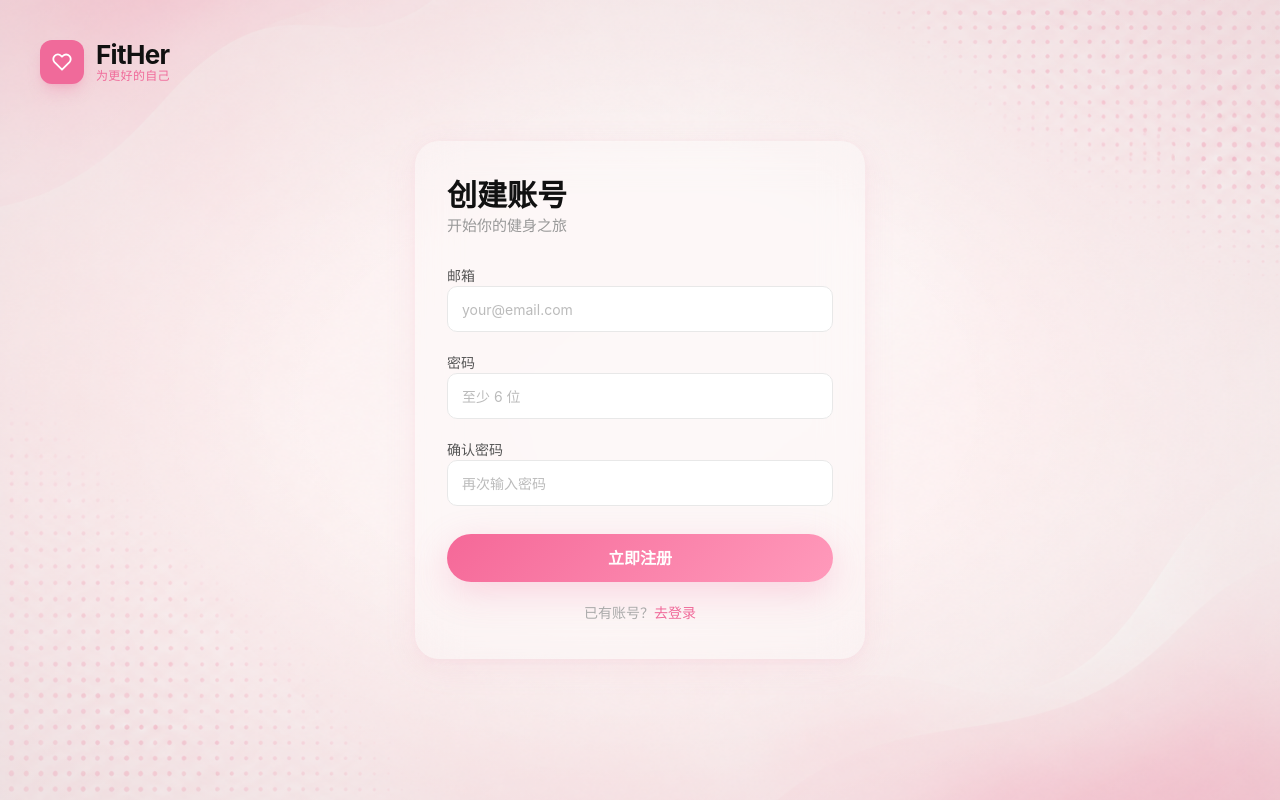
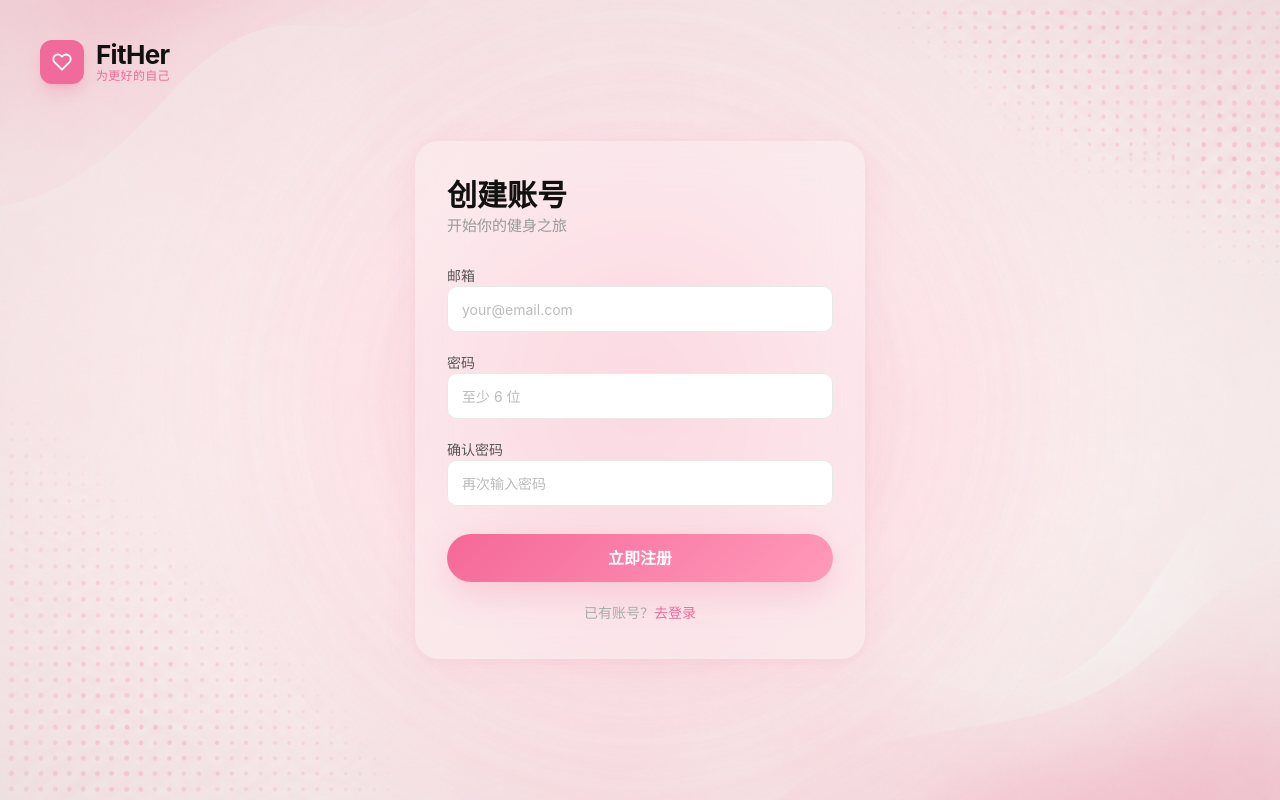
Before and after one commit to sina730/fither, a React (Vite) app: page /#/register in a window 1280 px wide. Built offline with nearby package versions, Linux system fonts and the light colour scheme.

Commit message:
登录/注册页背景增加柔粉光圈呼吸动画，统一Logo样式

```diff
--- a/src/pages/Login.jsx
+++ b/src/pages/Login.jsx
@@ -25,6 +25,43 @@ export default function Login() {
       className="min-h-screen flex items-center justify-center relative overflow-hidden px-4"
       style={{ backgroundImage: 'url(./其他页面底图.png)', backgroundSize: 'cover', backgroundPosition: 'center' }}
     >
+      {/* ====== 柔粉泡泡装饰 ====== */}
+      <style>{`
+        @keyframes floatBubble1 {
+          0%, 100% { transform: scale(0.85); opacity: 0.5; }
+          50% { transform: scale(1.15); opacity: 0.8; }
+        }
+        @keyframes floatBubble2 {
+          0%, 100% { transform: scale(0.82); opacity: 0.4; }
+          50% { transform: scale(1.18); opacity: 0.7; }
+        }
+      `}</style>
+      {/* 中心大泡泡 */}
+      <div
+        className="absolute rounded-full pointer-events-none z-[1]"
+        style={{
+          top: '50%', left: '50%',
+          marginTop: '-550px', marginLeft: '-550px',
+          width: '1100px', height: '1100px',
+          background: 'radial-gradient(circle, rgba(245, 105, 140, 0.35) 0%, rgba(245, 105, 140, 0.12) 40%, transparent 65%)',
+          filter: 'blur(40px)',
+          animation: 'floatBubble1 7s ease-in-out infinite',
+        }}
+      />
+      {/* 中心小泡泡 */}
+      <div
+        className="absolute rounded-full pointer-events-none z-[1]"
+        style={{
+          top: '50%', left: '50%',
+          marginTop: '-400px', marginLeft: '-400px',
+          width: '800px', height: '800px',
+          background: 'radial-gradient(circle, rgba(255, 141, 181, 0.3) 0%, rgba(255, 141, 181, 0.1) 40%, transparent 65%)',
+          filter: 'blur(35px)',
+          animation: 'floatBubble2 8s ease-in-out infinite',
+          animationDelay: '3s',
+        }}
+      />
+
       {/* 径向渐变遮罩：中心亮、边缘暗 */}
       <div className="absolute inset-0 pointer-events-none z-0"
         style={{
--- a/src/pages/Register.jsx
+++ b/src/pages/Register.jsx
@@ -51,6 +51,43 @@ export default function Register() {
       className="min-h-screen flex items-center justify-center relative overflow-hidden px-4"
       style={{ backgroundImage: 'url(./其他页面底图.png)', backgroundSize: 'cover', backgroundPosition: 'center' }}
     >
+      {/* ====== 柔粉泡泡装饰 ====== */}
+      <style>{`
+        @keyframes floatBubble1 {
+          0%, 100% { transform: scale(0.85); opacity: 0.5; }
+          50% { transform: scale(1.15); opacity: 0.8; }
+        }
+        @keyframes floatBubble2 {
+          0%, 100% { transform: scale(0.82); opacity: 0.4; }
+          50% { transform: scale(1.18); opacity: 0.7; }
+        }
+      `}</style>
+      {/* 中心大泡泡 */}
+      <div
+        className="absolute rounded-full pointer-events-none z-[1]"
+        style={{
+          top: '50%', left: '50%',
+          marginTop: '-550px', marginLeft: '-550px',
+          width: '1100px', height: '1100px',
+          background: 'radial-gradient(circle, rgba(245, 105, 140, 0.35) 0%, rgba(245, 105, 140, 0.12) 40%, transparent 65%)',
+          filter: 'blur(40px)',
+          animation: 'floatBubble1 7s ease-in-out infinite',
+        }}
+      />
+      {/* 中心小泡泡 */}
+      <div
+        className="absolute rounded-full pointer-events-none z-[1]"
+        style={{
+          top: '50%', left: '50%',
+          marginTop: '-400px', marginLeft: '-400px',
+          width: '800px', height: '800px',
+          background: 'radial-gradient(circle, rgba(255, 141, 181, 0.3) 0%, rgba(255, 141, 181, 0.1) 40%, transparent 65%)',
+          filter: 'blur(35px)',
+          animation: 'floatBubble2 8s ease-in-out infinite',
+          animationDelay: '3s',
+        }}
+      />
+
       {/* 径向渐变遮罩 */}
       <div className="absolute inset-0 pointer-events-none z-0"
         style={{ background: 'radial-gradient(ellipse at center, transparent 35%, rgba(0,0,0,0.06) 100%)' }}
```
